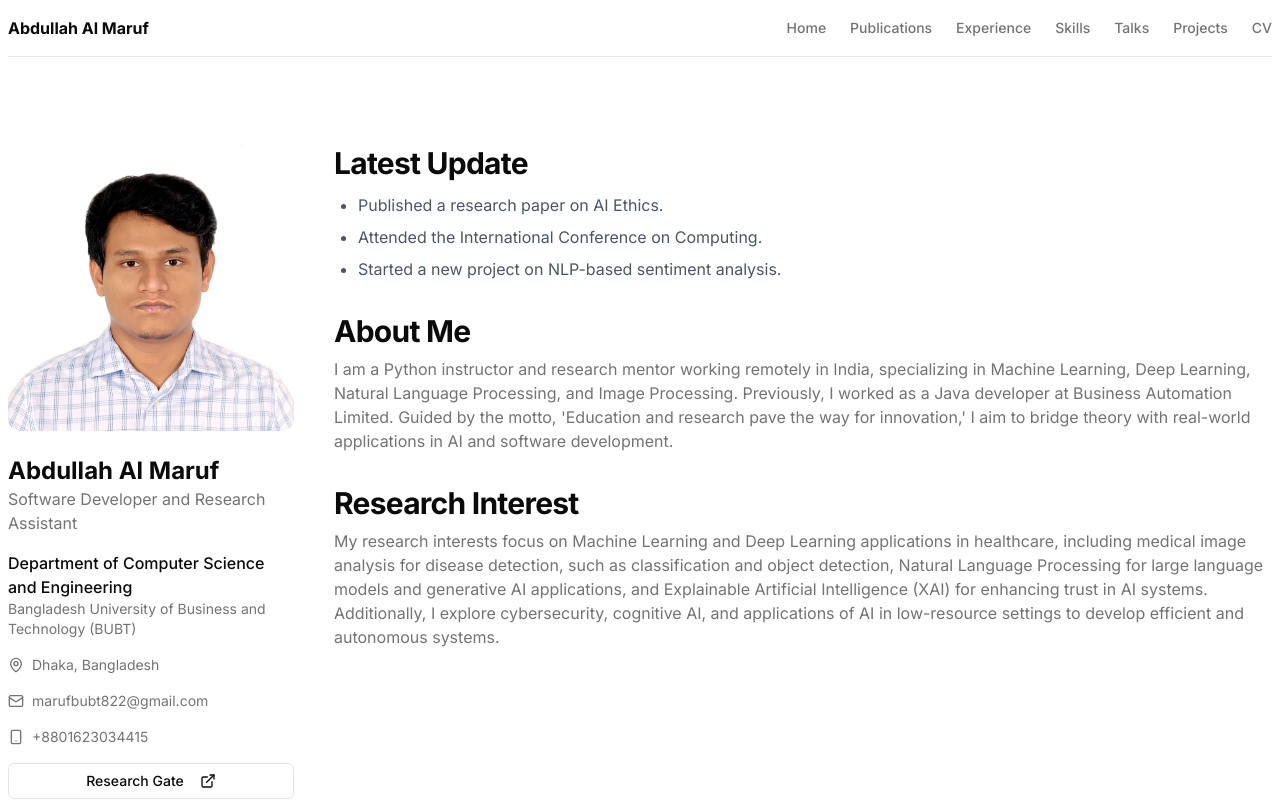
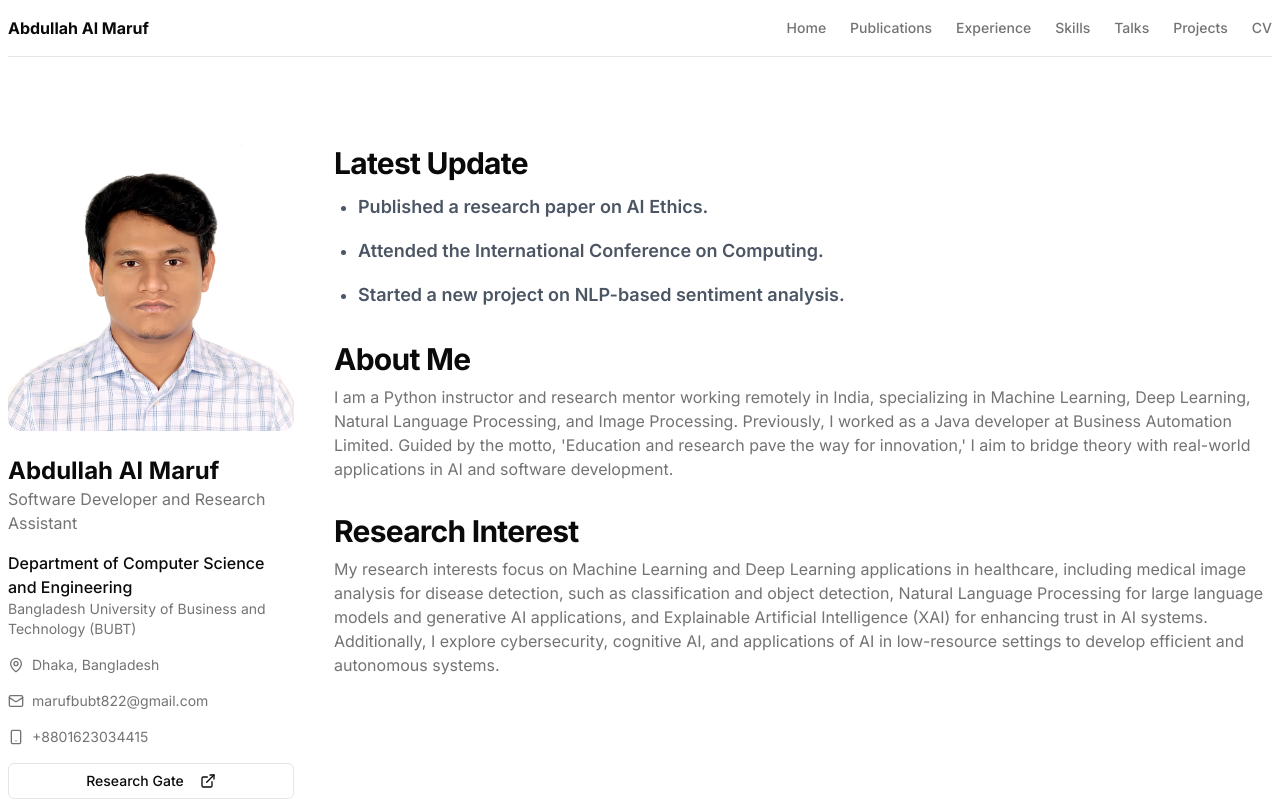
Before and after one commit to VA4MDS/Conference-Website, a Next.js app: page / in a window 1280 px wide. Shown: the top 800 px of the page. Built offline with nearby package versions, Linux system fonts and the light colour scheme.

Commit message:
Update latest-update.tsx

```diff
--- a/src/components/pages/home/latest-update.tsx
+++ b/src/components/pages/home/latest-update.tsx
@@ -2,13 +2,34 @@ import latestUpdateData from '@/lib/json/latest-update.json';
 
 export default function LatestUpdate() {
   return (
-    <div className='space-y-3'>
-      <h2 className='text-3xl font-bold tracking-tight'>Latest Update</h2>
+    <div className="space-y-3">
+      <h2 className="text-3xl font-bold tracking-tight">Latest Update</h2>
       <div>
-        <ul className='space-y-2 list-disc ml-6'>
+        <ul className="space-y-4 list-disc ml-6">
           {latestUpdateData.map((update, index) => (
-            <li key={index} className=' text-gray-600'>
-              {update.title}
+            <li key={index} className="text-gray-600">
+              <div>
+                {/* Title */}
+                <h3 className="text-lg font-semibold">
+                  {update.title || 'No Title Available'}
+                </h3>
+
+                {/* Description */}
+                {update.description && (
+                  <p className="text-sm text-muted-foreground">
+                    {update.description}
+                  </p>
+                )}
+
+                {/* Image */}
+                {update.image && (
+                  <img
+                    src={update.image}
+                    alt={`Update ${update.id}`}
+                    className="mt-2 w-32 h-32 object-cover rounded-md"
+                  />
+                )}
+              </div>
             </li>
           ))}
         </ul>
```
